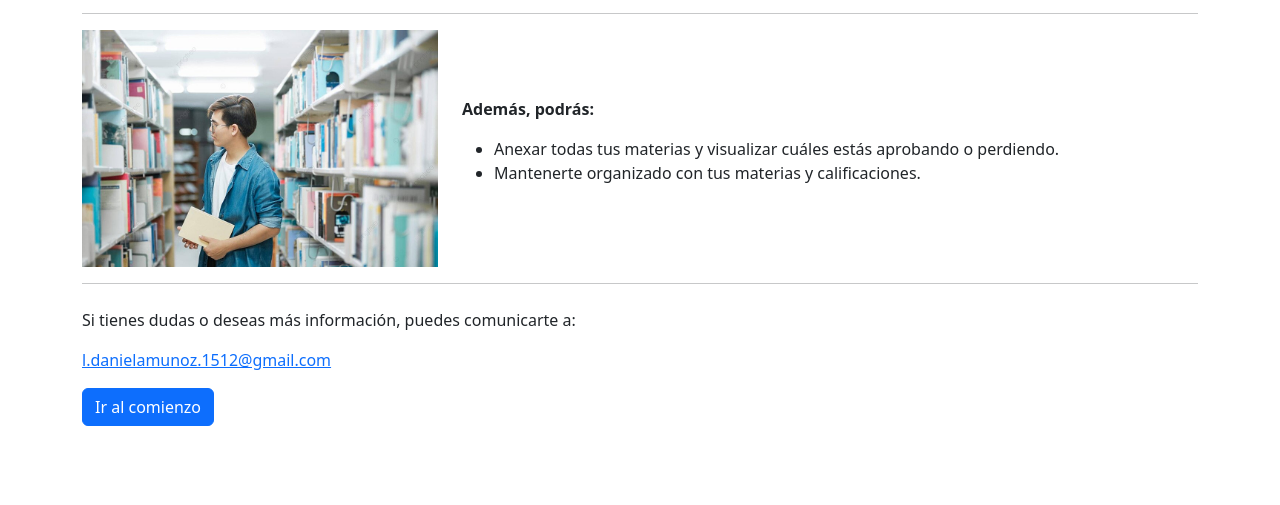
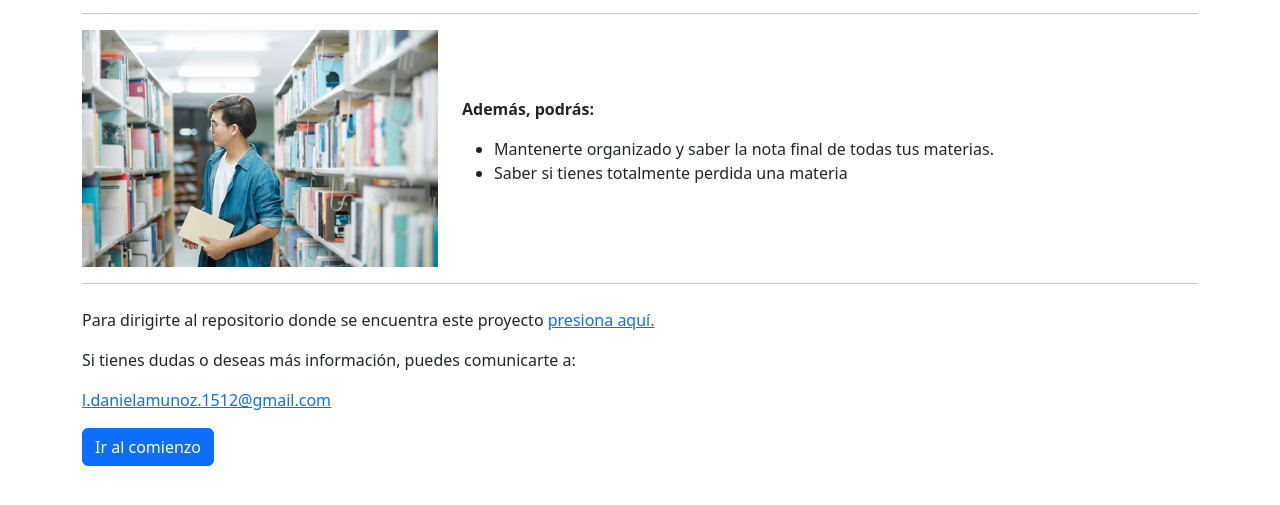
Before and after one commit to LauraDanielaa/Calcular_cuanto_necesito_para_la_nota_final-, a plain HTML site: page Codigo/ProyectoModelos/PaginaPrincipal.html in a window 1280 px wide. Shown: the part 227-732 px from the top of the page. Drawn offline with nearby package versions, Linux system fonts and the light colour scheme.

Commit message:
Actualizacion de la página principal

```diff
--- a/Codigo/ProyectoModelos/PaginaPrincipal.html
+++ b/Codigo/ProyectoModelos/PaginaPrincipal.html
@@ -52,8 +52,8 @@
             <div class="col-md-8">
                 <p><strong>Además, podrás:</strong></p>
                 <ul>
-                    <li>Anexar todas tus materias y visualizar cuáles estás aprobando o perdiendo.</li>
-                    <li>Mantenerte organizado con tus materias y calificaciones.</li>
+                    <li>Mantenerte organizado y saber la nota final de todas tus materias.</li>
+                    <li>Saber si tienes totalmente perdida una materia</li>
                 </ul>
             </div>
         </div>
@@ -62,9 +62,12 @@
 
         <!-- Footer -->
         <footer class="mt-4">
+            <p>Para dirigirte al repositorio donde se encuentra este proyecto <a target="_blank"
+                    href="https://github.com/LauraDanielaa/Calcular_cuanto_necesito_para_la_nota_final-">presiona
+                    aquí.</a>
+            </p>
             <p>Si tienes dudas o deseas más información, puedes comunicarte a:</p>
             <a href="mailto:l.danielamunoz.1512@gmail.com">l.danielamunoz.1512@gmail.com</a>
-            <p></p>
             <p></p>
             <p><a href="#inicio" class="btn btn-primary">Ir al comienzo</a></p>
         </footer>
```
